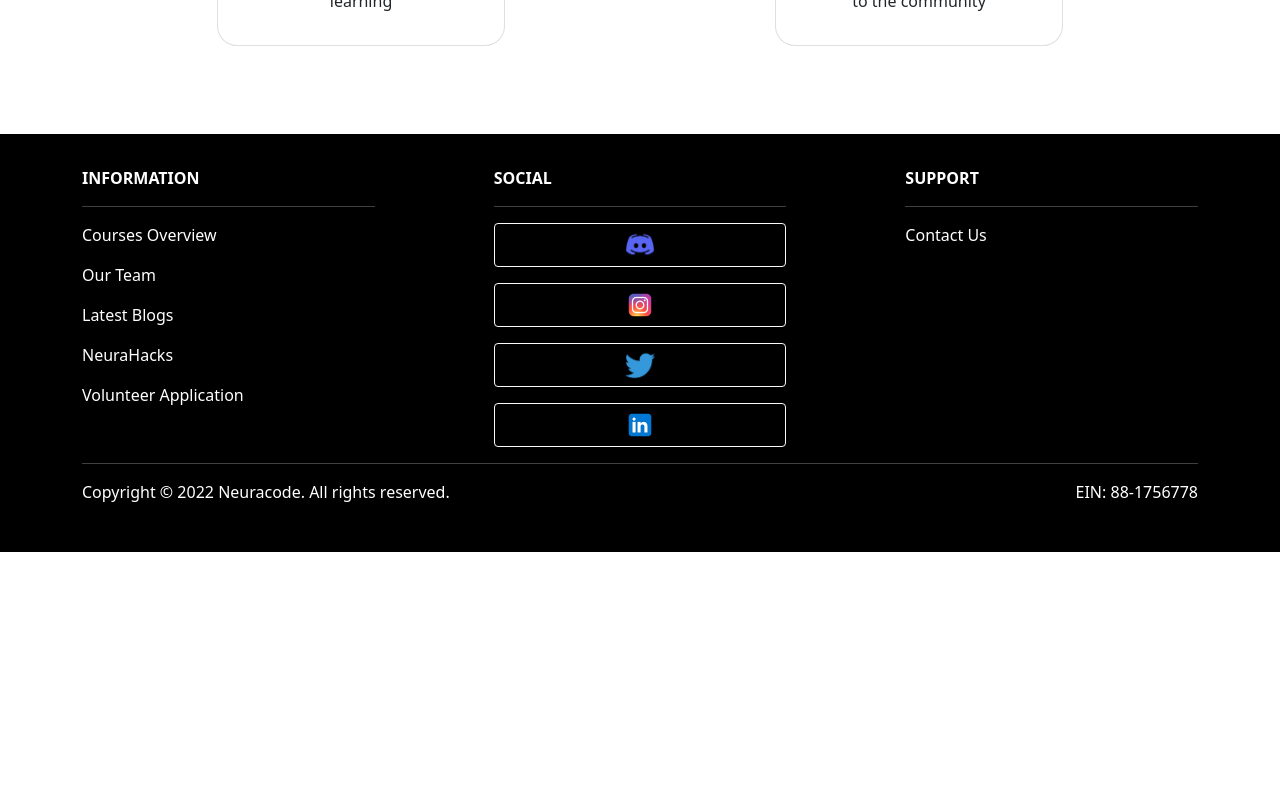
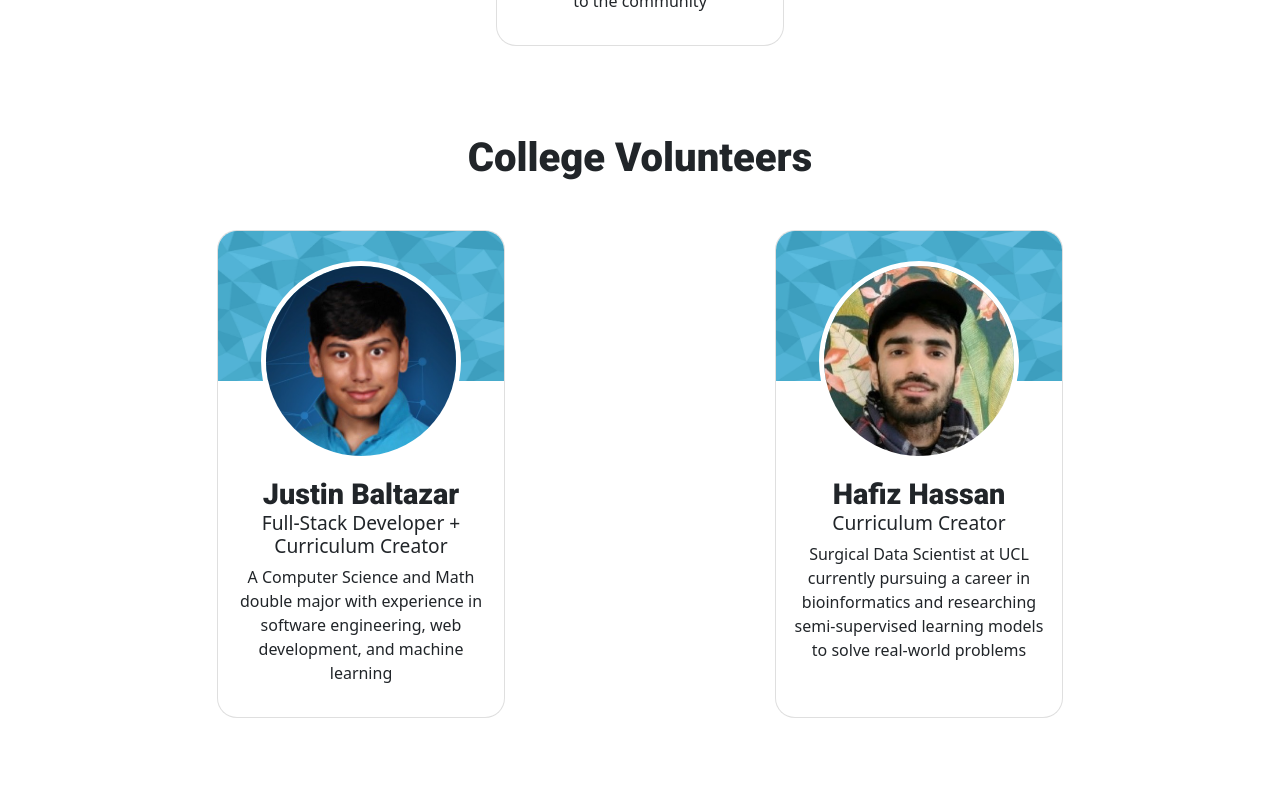
Before and after one commit to Neuracode/website, a Next.js app: page /about/team in a window 1280 px wide. Shown: the part 4500-5300 px from the top of the page. Before the commit the page ends 5052 px from the top, so only its background shows below. Built offline with nearby package versions, Linux system fonts and the light colour scheme.

Commit message:
Add new college volunteer

```diff
--- a/pages/about/team.tsx
+++ b/pages/about/team.tsx
@@ -146,16 +146,25 @@ const Team: React.FC = () => {
             description: 'High school student interested in teaching kids ML and python'
         },
         {
+            name: 'Risha Dinesh',
+            title: 'Recruiter + Marketing + Discord Moderator',
+            image: 'risha_dinesh.jpeg',
+            description: 'Motivated high school student with interest in all aspects of Mathematics, Computer Science and a big passion for giving back to the community'
+        }
+    ]
+
+    const collegeVolunteers: ITeamCard[] = [
+        {
             name: 'Justin Baltazar',
             title: 'Full-Stack Developer + Curriculum Creator',
             image: 'justin_baltazar.jpeg',
             description: 'A Computer Science and Math double major with experience in software engineering, web development, and machine learning'
         },
         {
-            name: 'Risha Dinesh',
-            title: 'Recruiter + Marketing + Discord Moderator',
-            image: 'risha_dinesh.jpeg',
-            description: 'Motivated high school student with interest in all aspects of Mathematics, Computer Science and a big passion for giving back to the community'
+            name: 'Hafiz Hassan',
+            title: 'Curriculum Creator',
+            image: 'hafiz_hassan.jpeg',
+            description: 'Surgical Data Scientist at UCL currently pursuing a career in bioinformatics and researching semi-supervised learning models to solve real-world problems'
         }
     ]
 
@@ -202,6 +211,18 @@ const Team: React.FC = () => {
                         />
                     ))}
                 </div>
+                <h3 className={styles.topText}>College Volunteers</h3>
+                <div className='mt-5 mb-5 d-flex flex-row flex-wrap justify-content-around'>
+                {collegeVolunteers.map((member) => (
+                        <TeamCard
+                            key={member.name}
+                            name={member.name}
+                            title={member.title}
+                            image={member.image}
+                            description={member.description}
+                        />
+                    ))}
+                </div>
             </Container>
         </>
     );
```
Also changed, not shown: public/team/hafiz_hassan.jpeg (added).
